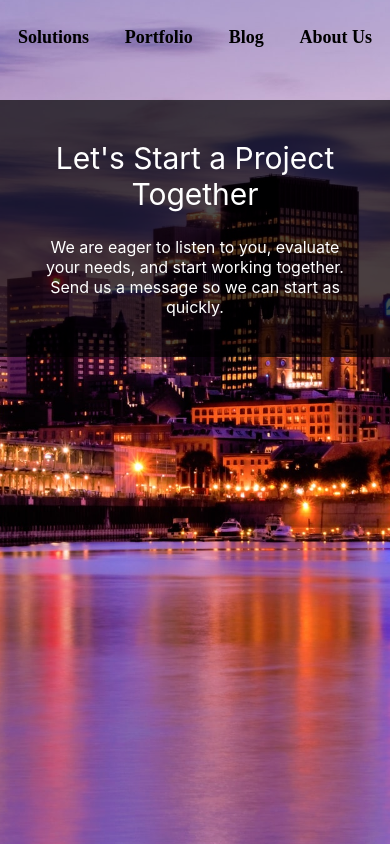
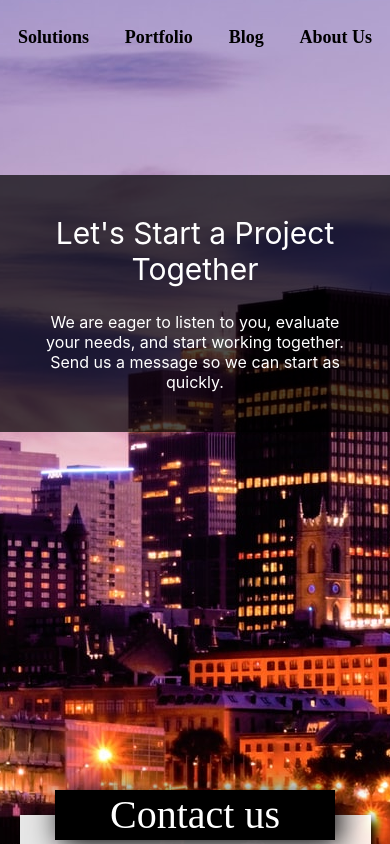
Before and after one commit to Ajmasta/sophia, a Next.js app: page /contact in a window 390 px wide. Shown: the top 844 px of the page. Built offline with nearby package versions, Linux system fonts and the light colour scheme.

Commit message:
fixed background jump with mobile

```diff
--- a/components/contactUs.module.css
+++ b/components/contactUs.module.css
@@ -1,5 +1,5 @@
 .container {
-  min-height: 100vh;
+  min-height: 700px;
   display: flex;
   flex-direction: column;
   align-items: center;
--- a/components/fixedBackground.js
+++ b/components/fixedBackground.js
@@ -21,7 +21,7 @@ const FixedBackground = (props) => {
 return (
 <>
     <div className={styles.specialScroll} >
-    <Image src="/images/montrealNight2.jpg" width={2400} height={1600} className={styles.image} alt="montreal at night" />
+    <Image src="/images/montrealNight2.jpg" width={2400} height={1600}  layout="intrinsic" className={styles.image} alt="montreal at night" />
     {props.children}
     </div>
 
--- a/components/fixedBackground.module.css
+++ b/components/fixedBackground.module.css
@@ -11,14 +11,14 @@
   flex-wrap: wrap;
   position: relative;
   overflow: hidden;
+  margin-top: 100px;
 }
 .image {
   object-fit: cover;
-  width: 100%;
   position: fixed !important;
-  min-height: 1000px !important;
   top: 0;
   left: 0;
+  margin-top: 0px !important;
 }
 @media (min-width: 801px) and (max-width: 1200px) {
   .specialScroll {
@@ -30,3 +30,15 @@
     min-height: 1366px !important;
   }
 }
+@media (max-width: 801px) {
+  .specialScroll {
+    margin-top: 75px;
+    max-height: 600px;
+    min-height: 600px;
+  }
+  .image {
+    min-height: 1366px !important;
+    object-fit: none;
+    max-width: 100% !important;
+  }
+}
```
